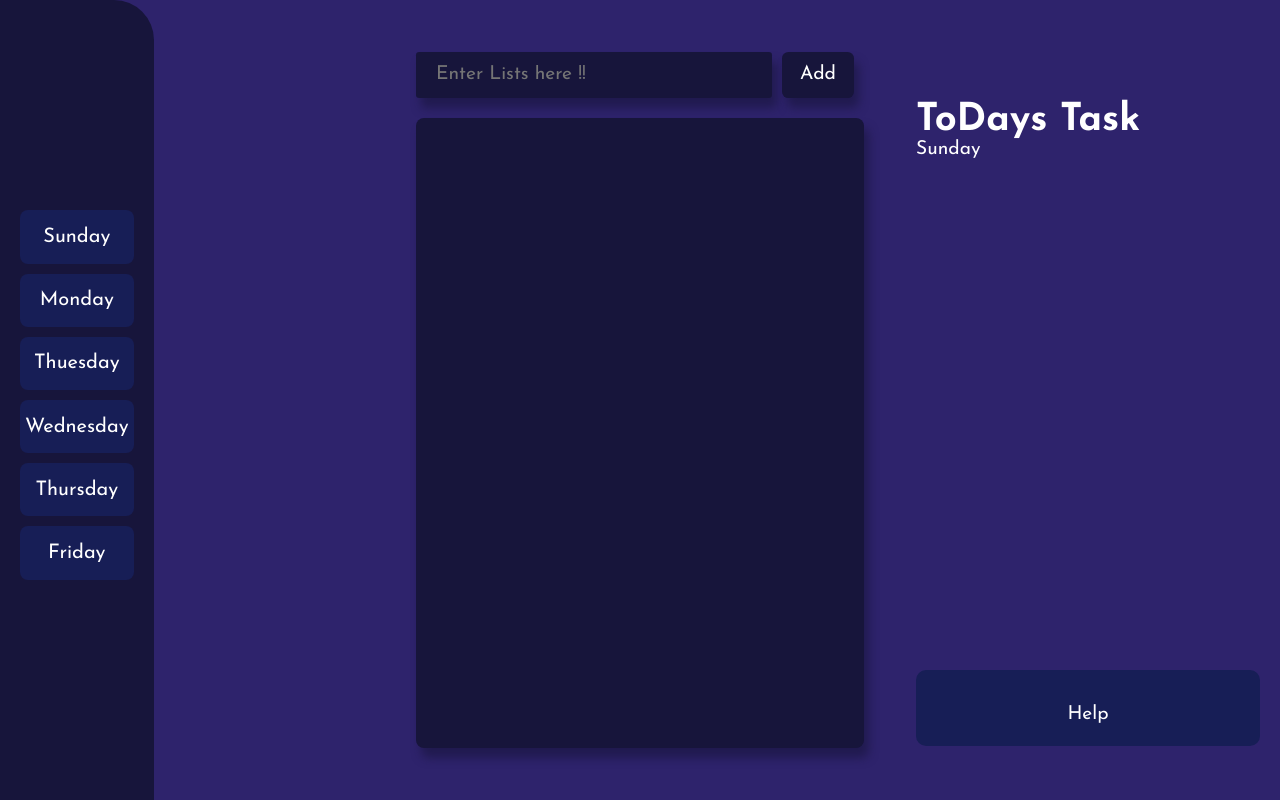
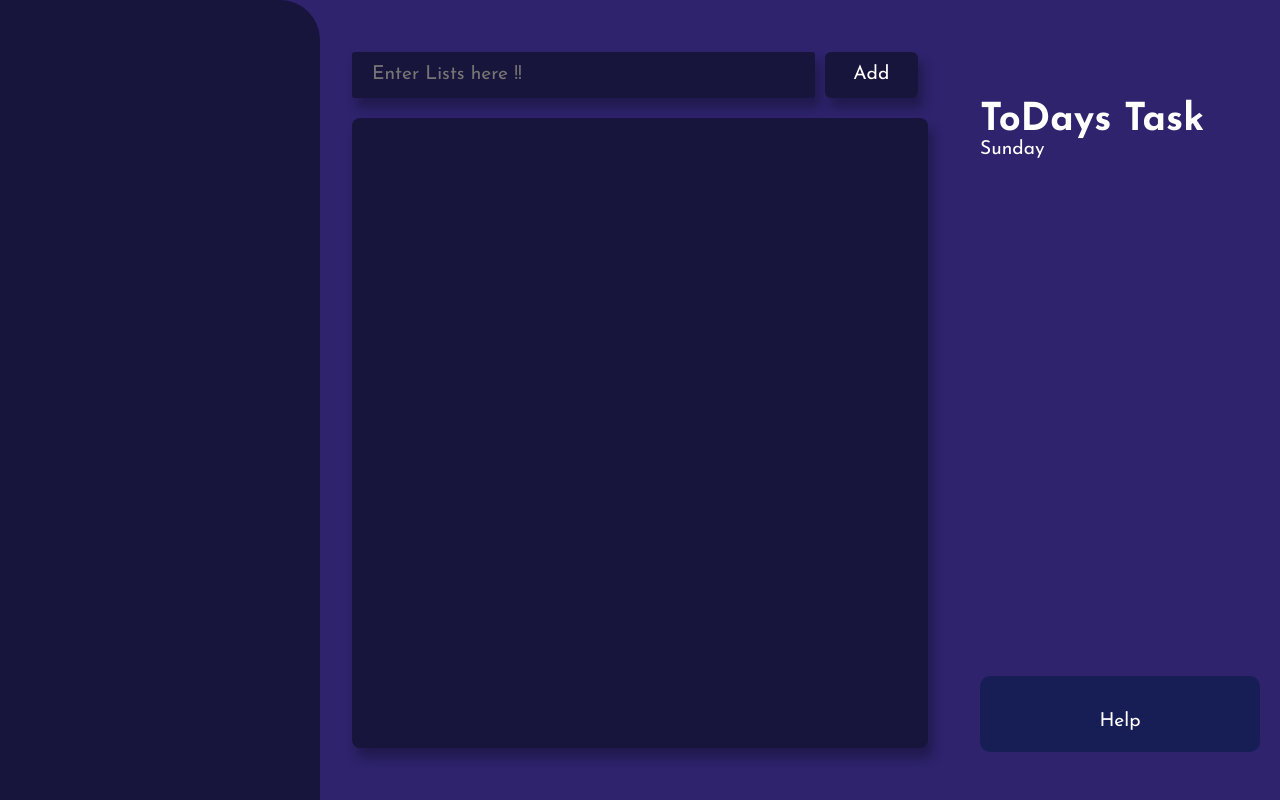
Before and after one commit to PrajwolGhimirepj/todoapp, a React (Vite) app: page / in a window 1280 px wide. Built offline with nearby package versions, Linux system fonts and the light colour scheme.

Commit message:
added completed section

```diff
--- a/src/Info/Help/Help.jsx
+++ b/src/Info/Help/Help.jsx
@@ -3,7 +3,10 @@ import "./Help.css";
 import Cardd from "../HelpCards/Cradd";
 
 const Help = () => {
-  const arr = ["To Delete A Task", "To add New Task", "Mark Task Compeleted"];
+  const arr = [
+    { context: "To delete Task", scr: "Del.svg" },
+    { context: "To add new Task", scr: "Star.svg" },
+  ];
   const itemRefs = useRef({});
 
   const handleHover = () => {
@@ -44,7 +47,7 @@ const Help = () => {
             key={id}
             ref={(el) => (itemRefs.current[id] = el)}
           >
-            <Cardd src={"Del.svg"} context={item} />
+            <Cardd src={item.src} context={item.context} />
           </div>
         ))}
         <div className="bottom  font">Help</div>
--- a/src/Layout/Layout.css
+++ b/src/Layout/Layout.css
@@ -11,13 +11,13 @@
   overflow: hidden;
 }
 .nav {
-  width: 30%;
+  width: 25%;
   height: 100vh;
   background-color: #2e236c;
 }
 
 .main {
-  width: 40%;
+  width: 50%;
   height: 100vh;
   display: flex;
   align-items: end;
@@ -33,7 +33,7 @@
 }
 
 .info {
-  width: 30%;
+  width: 25%;
   height: auto;
   display: flex;
 
--- a/src/Layout/Layout.jsx
+++ b/src/Layout/Layout.jsx
@@ -1,4 +1,4 @@
-import React from "react";
+import React, { useEffect, useState } from "react";
 import "./Layout.css";
 import List from "../Main/Lists";
 import Nav from "../Nav/Nav";
@@ -6,15 +6,23 @@ import Help from "../Info/Help/Help";
 import Info from "../Info/TopInfo/info";
 
 const Layout = () => {
+  const [arr, setArr] = useState([]);
+
+  useEffect(() => {
+    console.log(" this console log is from the layout component ", arr);
+  });
+  const getarr = (list) => {
+    setArr(list);
+  };
   return (
     <>
       <div className="layout">
         <div className="nav">
-          <Nav />
+          <Nav completedarr={arr} />
         </div>
 
         <div className="main">
-          <List />
+          <List getarr={getarr} />
         </div>
         <div className="info">
           <Info />
--- a/src/Main/List.css
+++ b/src/Main/List.css
@@ -179,7 +179,7 @@ button:hover {
   align-items: center;
 }
 
-.delete {
+.icons {
   height: 40px;
   width: 40px;
   z-index: 200;
@@ -187,7 +187,7 @@ button:hover {
 
   transform-origin: center;
 }
-.delete:hover {
+.icons:hover {
   height: 45px;
   width: 40px;
   z-index: 200;
--- a/src/Main/Lists.jsx
+++ b/src/Main/Lists.jsx
@@ -3,21 +3,29 @@ import "./List.css";
 import Delete from "../Rive/Delete/Delete";
 import { useEffect } from "react";
 import Star from "../Rive/Star/Star";
+import Complete from "../Rive/Complete/Complete";
 
-const List = () => {
+const List = (props) => {
   const [list, setList] = useState([]);
-  const [newItem, setNewItem] = useState();
+  const [newItem, setNewItem] = useState("");
   const [hover, setHover] = useState(null);
   const itemRefs = useRef({});
   const inputeRef = useRef();
   const buttonRef = useRef();
 
-  const [click, setClick] = useState();
+  const [completed, setCompleted] = useState([]);
 
-  // const handelFav = () => {
-  //   setClick(true);
-  //   console.log(click);
-  // };
+  useEffect(() => {
+    // console.log(completed);
+    props.getarr(completed);
+  }, [completed]);
+
+  const handelComplete = (item) => {
+    setCompleted((prevList) => {
+      const newCompleted = [...prevList, item.content];
+      return newCompleted;
+    });
+  };
 
   useEffect(() => {
     inputeRef.current.focus();
@@ -96,11 +104,14 @@ const List = () => {
               onMouseLeave={() => setHover(null)}
             >
               <div className="contextt">{item.content}</div>
+              <div className="icons" onClick={() => handelComplete(item)}>
+                <Complete state={hover === item.id} />
+              </div>
 
-              <div className="delete" onClick={() => deleteItem(item.id)}>
+              <div className="icons" onClick={() => deleteItem(item.id)}>
                 <Delete state={hover === item.id} />
               </div>
-              <div className="delete">
+              <div className="icons">
                 <Star state={hover === item.id} />
               </div>
             </div>
--- a/src/Nav/Nav.css
+++ b/src/Nav/Nav.css
@@ -4,7 +4,7 @@
   justify-content: center;
   padding: 20px;
   height: 100vh;
-  width: 40%;
+  width: 100%;
   background-color: #17153b;
   border-top-right-radius: 40px;
 }
--- a/src/Nav/Nav.jsx
+++ b/src/Nav/Nav.jsx
@@ -2,16 +2,13 @@ import react from "react";
 import "./Nav.css";
 import Card from "./NavCard/Card";
 
-const Nav = () => {
+const Nav = (props) => {
   return (
     <>
       <div className="nav1">
-        <Card context={"Sunday"} />
-        <Card context={"Monday"} />
-        <Card context={"Thuesday"} />
-        <Card context={"Wednesday"} />
-        <Card context={"Thursday"} />
-        <Card context={"Friday"} />
+        {props.completedarr.map((list, index) => (
+          <Card content={list} />
+        ))}
       </div>
     </>
   );
--- a/src/Nav/NavCard/Card.jsx
+++ b/src/Nav/NavCard/Card.jsx
@@ -4,9 +4,7 @@ import "./Card.css";
 const Card = (props) => {
   return (
     <>
-      <a href="" className="card font ">
-        <div>{props.context}</div>
-      </a>
+      <div className="card font">{props.content}</div>
     </>
   );
 };
--- /dev/null
+++ b/src/Rive/Complete/Complete.jsx
@@ -0,0 +1,38 @@
+import React, { useEffect } from "react";
+import {
+  useRive,
+  useStateMachineInput,
+  Layout,
+  Fit,
+  Alignment,
+} from "@rive-app/react-canvas";
+
+const Complete = ({ state }) => {
+  const stateMachines = "StateClick";
+  const { rive, RiveComponent } = useRive({
+    src: "cum.riv",
+    stateMachines: stateMachines,
+    autoplay: true,
+    layout: new Layout({
+      fit: Fit.FitHeight,
+      alignment: Alignment.Center,
+    }),
+  });
+
+  const hoverInput = useStateMachineInput(rive, stateMachines, "hover");
+  const clickinput = useStateMachineInput(rive, stateMachines, "Click");
+
+  useEffect(() => {
+    if (rive && hoverInput) {
+      hoverInput.value = state;
+    }
+  }, [rive, hoverInput, state]);
+
+  return (
+    <div className="rivecomponentStar">
+      <RiveComponent />
+    </div>
+  );
+};
+
+export default Complete;
```
Also changed, not shown: 2 other files (tests, documents, lock files or other folders).
